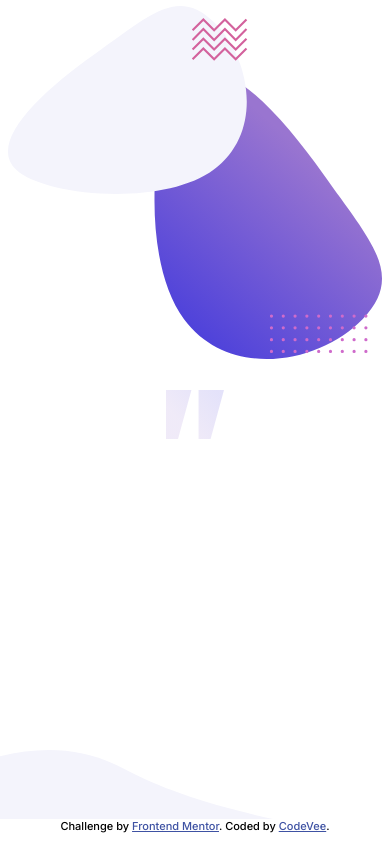
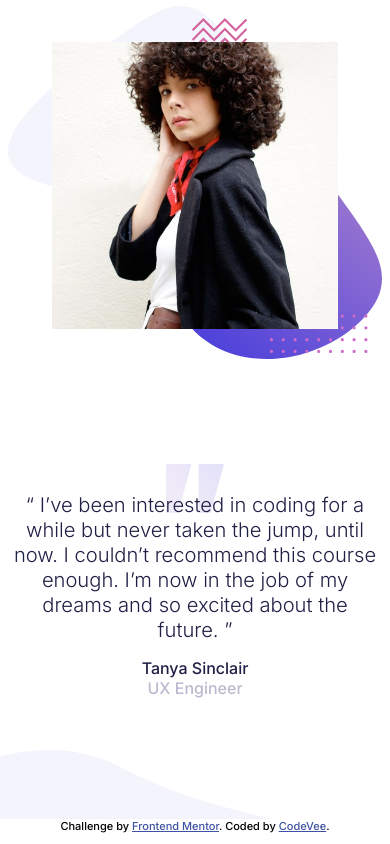
Before and after one commit to CodeVee/coding-bootcamp-testimonials, a plain HTML site: page index.html in a window 390 px wide. Drawn offline with Linux system fonts and the light colour scheme.

Commit message:
made responsive

```diff
--- a/css/style.css
+++ b/css/style.css
@@ -150,24 +150,18 @@ main#main {
 @media screen and (max-width: 475px) {
   main#main {
     min-height: 97vh;
-        position: relative;
-        display: flex;
     overflow: hidden;
   }
 
-      #main > img {
-        position: absolute;
-      }
-
   #quotes {
-        top: 100vw;
+    top: 55vh;
     left: 42.5vw;
     width: 15vw;
   }
 
   #pattern {
     width: 96vw;
-        top: .2rem;
+    top: 0.2rem;
     right: 2vw;
   }
 
@@ -176,12 +170,43 @@ main#main {
   }
 
   .wrapper {
-        z-index: 1;
+    width: 100vw;
+    height: inherit;
+    margin: 0 auto;
+    grid-template-columns: 1fr;
+  }
+
+  .description {
+    order: 1;
+  }
+
+  .inner-wrapper {
+    height: auto;
+    margin-top: 0;
+    padding: 0.4rem;
+    text-align: center;
+  }
+
+  .text {
+    font-size: 0.63rem;
+  }
+
+  .info {
+    display: grid;
+  }
+
+  .frame {
     position: relative;
-        width: 29.93rem;
-        height: 12.3rem;
-        margin: 3.5rem auto;
-        display: none;
-        grid-template-columns: 1.95fr 1fr;
+    width: auto;
+    height: 42vh;
+    right: 0;
+    margin: 6vh auto;
   }
 }
+
+@media screen and (max-width: 400px) and (min-height: 800px) {
+  .frame {
+    height: 34vh;
+    margin: 5vh auto;
+  }
+}
--- a/js/main.js
+++ b/js/main.js
@@ -15,5 +15,5 @@ function showSlides(n) {
       slides[i].style.display = "none";
   }
 
-//   slides[slideIndex-1].style.display = "grid";
+  slides[slideIndex-1].style.display = "grid";
 }
```
Lines whose indentation alone changed are shown as unchanged.
